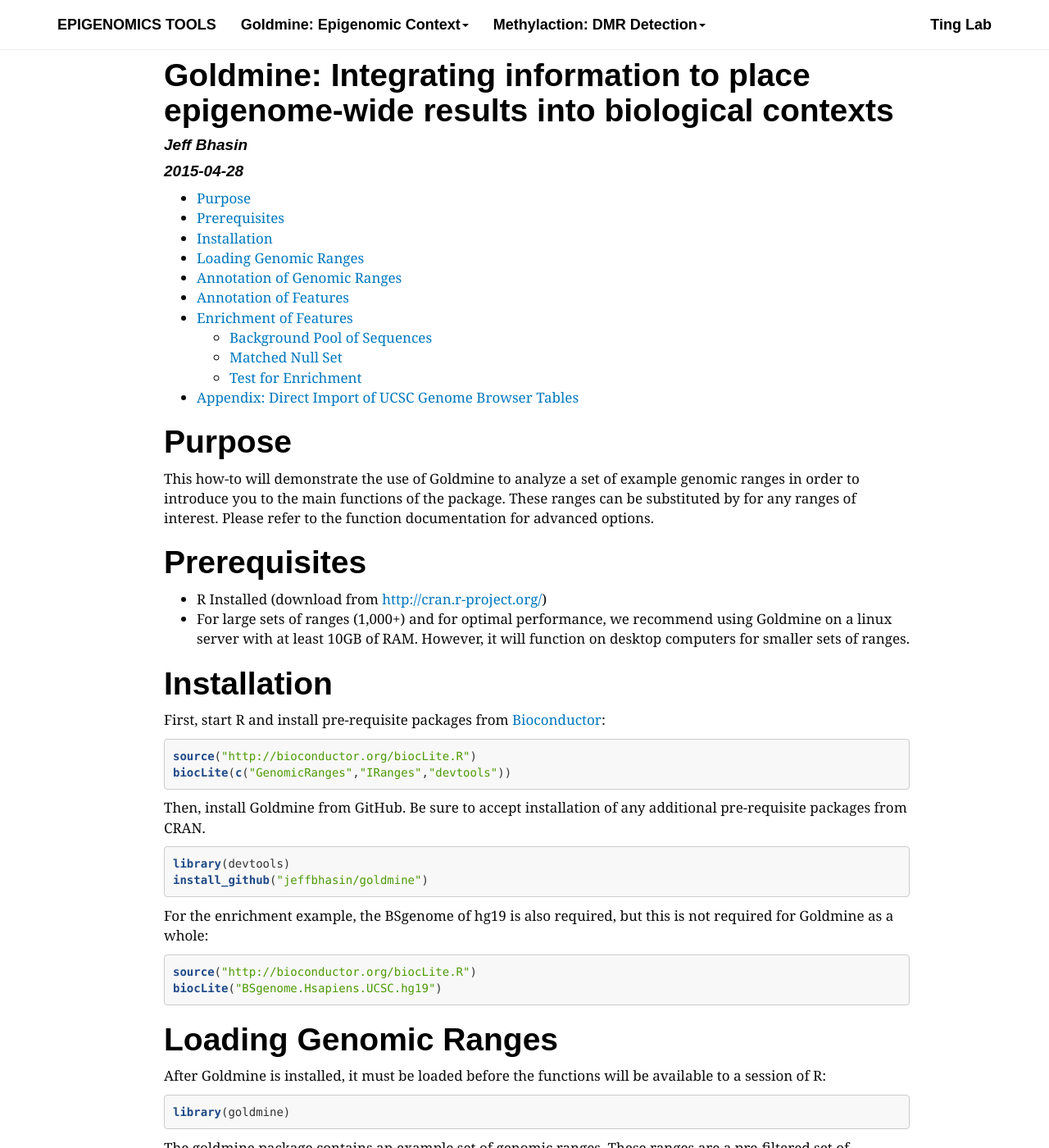
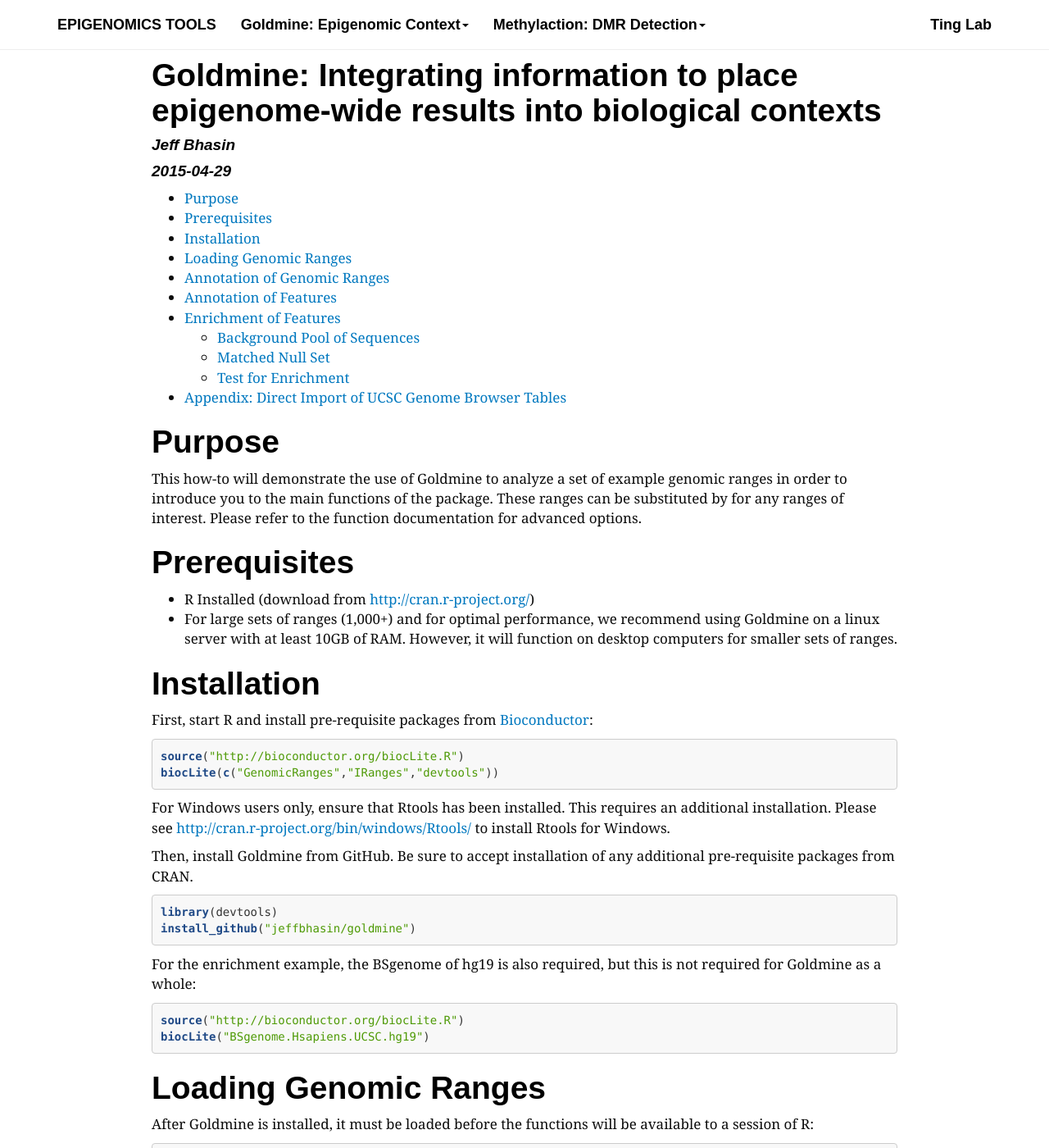
Before and after one commit to jeffbhasin/jeffbhasin.github.io, a Jekyll site: the page built from goldmine/docs/index.html, in a window 1280 px wide and 1400 px high. Shown: the whole window at 82% size. Built offline with Jekyll 4.4.1, drawn with Linux system fonts in a browser that asks for light colours; nearby versions of some CDN libraries; some web fonts are replaced.

Commit message:
Change graphics, update GM howto

```diff
--- a/goldmine/docs/index.html
+++ b/goldmine/docs/index.html
@@ -2,7 +2,7 @@
 layout: default
 title: "Goldmine: How-To"
 ---
-<div class="container">
+
 <style type="text/css">code{white-space: pre;}</style>
 <style type="text/css">
 table.sourceCode, tr.sourceCode, td.lineNumbers, td.sourceCode {
@@ -52,7 +52,7 @@
 <div id="header">
 <h1 class="title">Goldmine: Integrating information to place epigenome-wide results into biological contexts</h1>
 <h4 class="author"><em>Jeff Bhasin</em></h4>
-<h4 class="date"><em>2015-04-28</em></h4>
+<h4 class="date"><em>2015-04-29</em></h4>
 </div>
 
 <div id="TOC">
@@ -88,6 +88,7 @@
 <p>First, start R and install pre-requisite packages from <a href="http://www.bioconductor.org">Bioconductor</a>:</p>
 <pre class="sourceCode r"><code class="sourceCode r"><span class="kw">source</span>(<span class="st">&quot;http://bioconductor.org/biocLite.R&quot;</span>)
 <span class="kw">biocLite</span>(<span class="kw">c</span>(<span class="st">&quot;GenomicRanges&quot;</span>,<span class="st">&quot;IRanges&quot;</span>,<span class="st">&quot;devtools&quot;</span>))</code></pre>
+<p>For Windows users only, ensure that Rtools has been installed. This requires an additional installation. Please see <a href="http://cran.r-project.org/bin/windows/Rtools/" class="uri">http://cran.r-project.org/bin/windows/Rtools/</a> to install Rtools for Windows.</p>
 <p>Then, install Goldmine from GitHub. Be sure to accept installation of any additional pre-requisite packages from CRAN.</p>
 <pre class="sourceCode r"><code class="sourceCode r"><span class="kw">library</span>(devtools)
 <span class="kw">install_github</span>(<span class="st">&quot;jeffbhasin/goldmine&quot;</span>)</code></pre>
@@ -295,4 +296,3 @@
     document.getElementsByTagName("head")[0].appendChild(script);
   })();
 </script>
-</div>
--- a/goldmine/index.html
+++ b/goldmine/index.html
@@ -10,7 +10,7 @@
             <p class="lead">Integrating information to place epigenome-wide results into biological contexts</p>
           </div>
           <div class="col-lg-4 col-md-5 col-sm-6">
-              <img class="center" src="/assets/img/gm.png" width="200">
+              <img class="center" src="/assets/img/gm.png" height="200">
           </div>
         </div>
         <div><a href="/goldmine/docs" class="btn btn-default">Read How-To</a>&nbsp;&nbsp;&nbsp;<a href="http://github.com/jeffbhasin/goldmine" class="btn btn-default" target="_blank">View Source on GitHub</a></div>
--- a/goldmine_howto/goldmine.html
+++ b/goldmine_howto/goldmine.html
@@ -10,7 +10,7 @@
 
 <meta name="author" content="Jeff Bhasin" />
 
-<meta name="date" content="2015-04-28" />
+<meta name="date" content="2015-04-29" />
 
 <title>Goldmine: Integrating information to place epigenome-wide results into biological contexts</title>
 
@@ -76,7 +76,7 @@
 <div id="header">
 <h1 class="title">Goldmine: Integrating information to place epigenome-wide results into biological contexts</h1>
 <h4 class="author"><em>Jeff Bhasin</em></h4>
-<h4 class="date"><em>2015-04-28</em></h4>
+<h4 class="date"><em>2015-04-29</em></h4>
 </div>
 
 <div id="TOC">
@@ -112,6 +112,7 @@
 <p>First, start R and install pre-requisite packages from <a href="http://www.bioconductor.org">Bioconductor</a>:</p>
 <pre class="sourceCode r"><code class="sourceCode r"><span class="kw">source</span>(<span class="st">&quot;http://bioconductor.org/biocLite.R&quot;</span>)
 <span class="kw">biocLite</span>(<span class="kw">c</span>(<span class="st">&quot;GenomicRanges&quot;</span>,<span class="st">&quot;IRanges&quot;</span>,<span class="st">&quot;devtools&quot;</span>))</code></pre>
+<p>For Windows users only, ensure that Rtools has been installed. This requires an additional installation. Please see <a href="http://cran.r-project.org/bin/windows/Rtools/" class="uri">http://cran.r-project.org/bin/windows/Rtools/</a> to install Rtools for Windows.</p>
 <p>Then, install Goldmine from GitHub. Be sure to accept installation of any additional pre-requisite packages from CRAN.</p>
 <pre class="sourceCode r"><code class="sourceCode r"><span class="kw">library</span>(devtools)
 <span class="kw">install_github</span>(<span class="st">&quot;jeffbhasin/goldmine&quot;</span>)</code></pre>
--- a/index.html
+++ b/index.html
@@ -10,7 +10,7 @@
             <p class="lead">R packages by Bhasin, et al. for discovering functionally-relevant epigenomic changes in disease and development</p>
           </div>
           <div class="col-lg-4 col-md-5 col-sm-6">
-              <img class="center" src="assets/img/et.jpg" width="200">
+              <img class="center" src="assets/img/et.jpg" height="200">
           </div>
         </div>
       </div>
--- a/methylaction/index.html
+++ b/methylaction/index.html
@@ -10,7 +10,7 @@
             <p class="lead">Detecting differentially methylated regions (DMRs) that distinguish disease subtypes</p>
           </div>
           <div class="col-lg-4 col-md-5 col-sm-6">
-              <img class="center" src="/assets/img/ma.png" width="200">
+              <img class="center" src="/assets/img/ma.png" height="200">
           </div>
         </div>
         <div><a href="/methylaction/docs" class="btn btn-default">Read How-To</a>&nbsp;&nbsp;&nbsp;<a href="http://github.com/jeffbhasin/methylaction" class="btn btn-default" target="_blank">View Source on GitHub</a></div>
```
Also changed, not shown: goldmine_howto/goldmine.Rmd (+5 -3 lines), assets/img/et.jpg, assets/img/ma.png, 1 other file.
